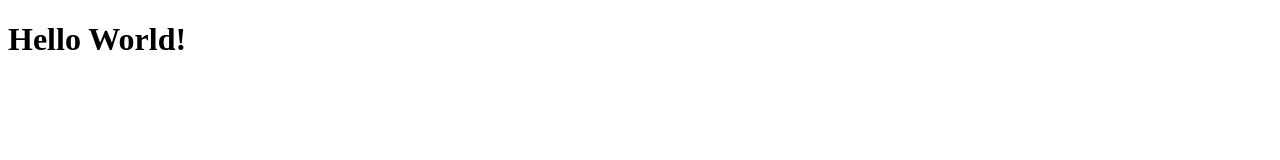
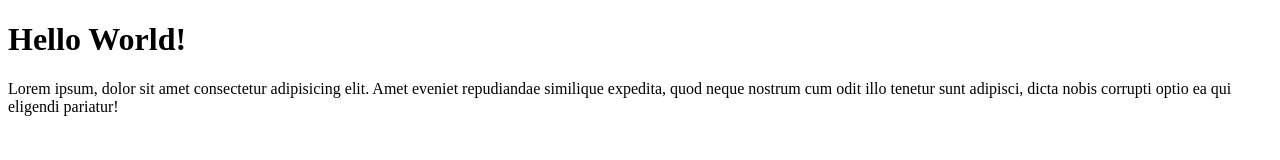
Before and after one commit to rizkyabi/belajar-git-remote, a plain HTML site: page index.html in a window 1280 px wide. Drawn offline with Linux system fonts and the light colour scheme.

Commit message:
menambahkan paragraf

```diff
--- a/index.html
+++ b/index.html
@@ -7,5 +7,6 @@
 </head>
 <body>
     <h1>Hello World!</h1>
+    <p>Lorem ipsum, dolor sit amet consectetur adipisicing elit. Amet eveniet repudiandae similique expedita, quod neque nostrum cum odit illo tenetur sunt adipisci, dicta nobis corrupti optio ea qui eligendi pariatur!</p>
 </body>
 </html>
```
